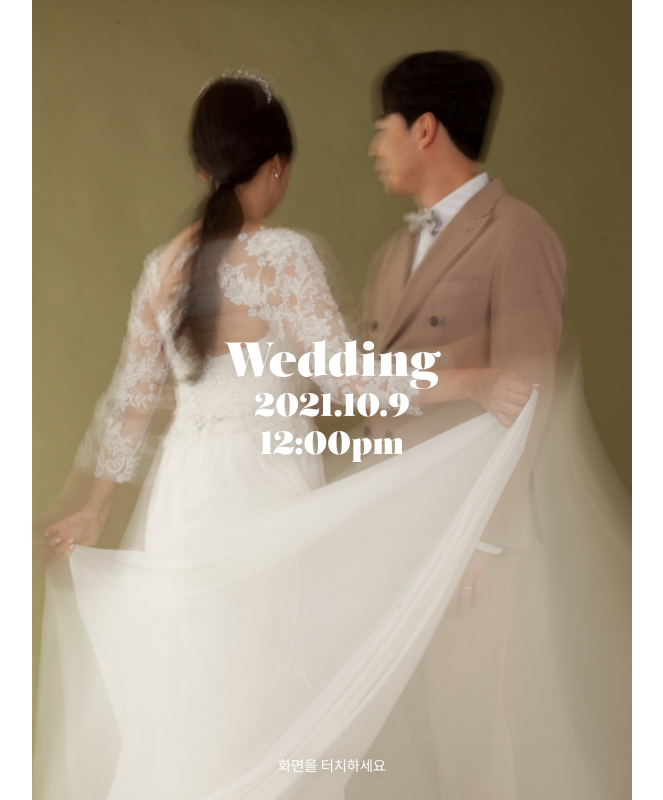
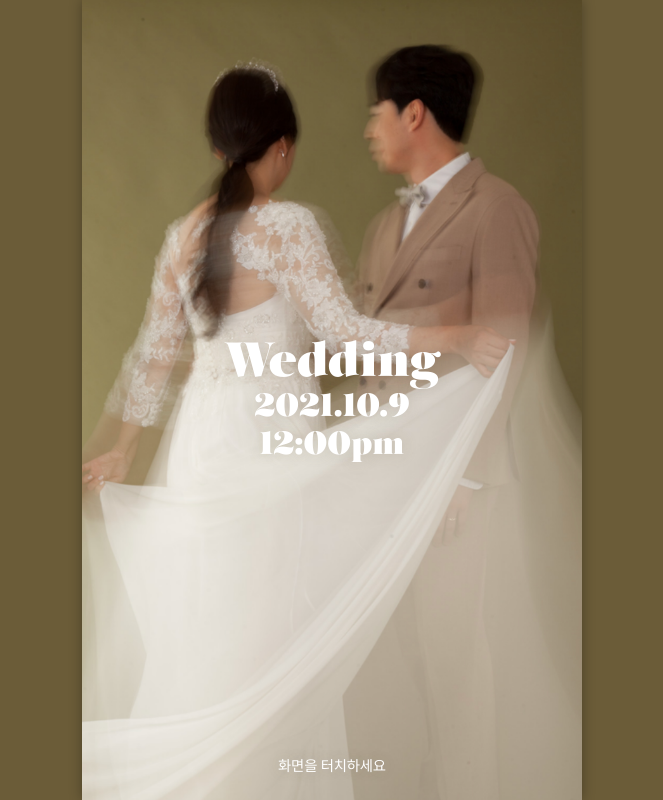
Before and after one commit to iamhoonjeong/my-wedding-invitations, a React (Create React App) app: page / in a window 1280 px wide. Shown: the whole page, without its empty margins (308-971 px from the left). Built offline with nearby package versions, Linux system fonts and the light colour scheme.

Commit message:
response pc ver

```diff
--- a/src/App.tsx
+++ b/src/App.tsx
@@ -6,6 +6,15 @@ import './styles/App.scss';
 
 import Splash from './containers/Splash';
 import Content from './containers/Content';
+
+const WrapWrap: any = styled.div`
+  background-color: ${(props: any) => props.backgroundColor};
+  transition: 1s;
+  display: flex;
+  align-items: center;
+  justify-content: center;
+  height: fit-content;
+`;
 
 const Wrap: any = styled.div`
   background-color: ${(props: any) => props.backgroundColor};
@@ -16,6 +25,9 @@ const Wrap: any = styled.div`
   font-family: 'Montserrat';
   font-weight: bold;
   overflow: hidden;
+  width: 100%;
+  max-width: 500px;
+  box-shadow: 0 0 12px rgba(0, 0, 0, 0.3);
 `;
 
 function App() {
@@ -40,6 +52,7 @@ function App() {
   return (
     <>
       <GlobalStyle />
+      <WrapWrap backgroundColor={COLOR[photoNumber]}>
         {splash ? (
           <Splash splash onChangeSplash={onChangeSplash} />
         ) : (
@@ -60,6 +73,7 @@ function App() {
             <Content text="please" please />
           </Wrap>
         )}
+      </WrapWrap>
     </>
   );
 }
--- a/src/components/SubTitle.tsx
+++ b/src/components/SubTitle.tsx
@@ -17,7 +17,7 @@ const Text = styled.h2`
   opacity: 0;
   position: relative;
   text-align: center;
-  width: 100%;
+  width: 60%;
 `;
 
 function SubTitle({ text }: SubTitleProps) {
--- a/src/containers/Splash.tsx
+++ b/src/containers/Splash.tsx
@@ -15,14 +15,16 @@ const Container = styled.div`
   background-position: center top;
   background-repeat: no-repeat;
   background-size: cover;
+  box-shadow: 0 0 12px rgba(0, 0, 0, 0.3);
   display: flex;
   font-family: 'Montserrat';
   flex-direction: column;
-  height: 100%;
+  min-height: 100vh;
   justify-content: center;
   overflow: hidden;
   cursor: pointer;
   width: 100%;
+  max-width: 500px;
   &.transition {
     pointer-events: none;
   }
--- a/src/styles/globalStyle.ts
+++ b/src/styles/globalStyle.ts
@@ -35,7 +35,6 @@ const GlobalStyle = createGlobalStyle`
     color: white;
     height: 100%;
     width: 100%;
-    max-width: 600px;
   }
 
   h1 {
```
Lines whose indentation alone changed are shown as unchanged.
